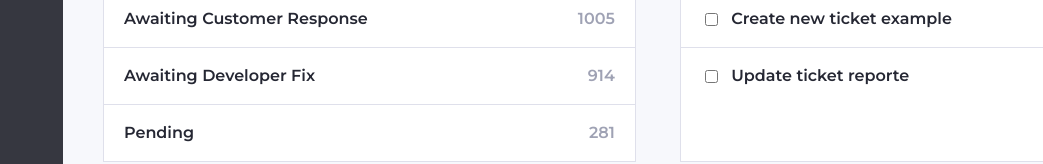
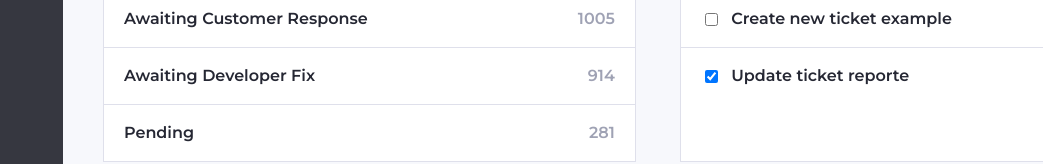
Before and after one commit to DonquixoteSabo/Admin-Dashboard, a React (Create React App) app: page /overview in a window 1280 px wide. Shown: the part 1018-1182 px from the top of the page, without its empty margins (237-1280 px from the left). Built offline with nearby package versions, Linux system fonts and the light colour scheme.

Commit message:
feat: :sparkles: Add func that handles checkbox change and change task status

```diff
--- a/src/components/molecules/Tasks/index.tsx
+++ b/src/components/molecules/Tasks/index.tsx
@@ -1,4 +1,4 @@
-// import { useState } from 'react';
+import { useState } from 'react';
 import { Link } from 'react-router-dom';
 
 import styled from 'styled-components';
@@ -47,24 +47,43 @@ export const Status = styled.div<StatusProps>`
   font-size: ${({ theme }) => theme.fontSize.s};
 `;
 
-export const Tasks = () => {
-  const Tasks: Task[] = [
+const mockedData: Task[] = [
   {
     text: 'Finish ticket update',
     status: 'urgent',
     finished: false,
+    id: '1',
   },
   {
     text: 'Create new ticket example',
     status: 'new',
     finished: false,
+    id: '2',
   },
   {
     text: 'Update ticket reporte',
     status: 'default',
     finished: true,
+    id: '3',
   },
 ];
+
+export const Tasks = () => {
+  const [tasks, setTasks] = useState<Task[]>(mockedData);
+
+  const handleChange = (id: string) => {
+    const newTasks = tasks.map((task) => {
+      if (task.id === id) {
+        return {
+          ...task,
+          finished: !task.finished,
+        };
+      }
+      return task;
+    });
+    setTasks(newTasks);
+  };
+
   return (
     <InnerWrapper>
       <Title>Tasks</Title>
@@ -75,14 +94,15 @@ export const Tasks = () => {
         <small>Today</small>
       </h6>
       <List>
-        {Tasks.map(({ text, status, finished }) => (
-          <li key={text}>
+        {tasks.map(({ text, status, finished, id }) => (
+          <li key={id}>
             <div>
               <input
                 type="checkbox"
                 name="status"
                 id="status"
-                // checked={finished}
+                checked={finished}
+                onChange={() => handleChange(id)}
               />
               <p>{text}</p>
             </div>
--- a/src/types/Task.ts
+++ b/src/types/Task.ts
@@ -2,4 +2,5 @@ export interface Task {
   text: string;
   status: 'new' | 'urgent' | 'default';
   finished: boolean;
+  id: string;
 }
```
Lines whose indentation alone changed are shown as unchanged.
